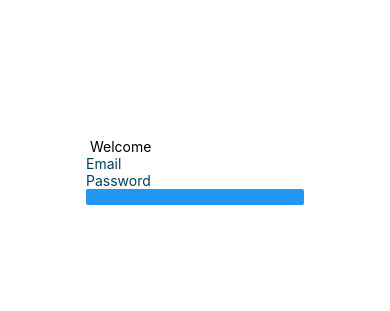
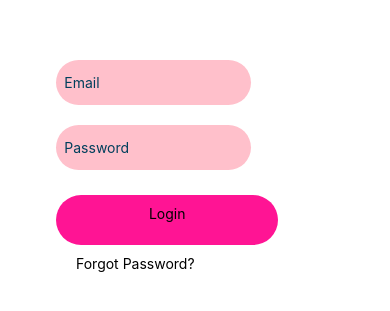
Before and after one commit to allisonzca/recQuest, a React Native app: screen / in a window 390 px wide. Shown: the part 251-562 px from the top of the page. Built offline with nearby package versions, Linux system fonts and the light colour scheme.

Commit message:
Update Login.js

```diff
--- a/components/Login.js
+++ b/components/Login.js
@@ -1,7 +1,60 @@
 import { disableExpoCliLogging } from "expo/build/logs/Logs";
 import React, {Component, useState} from "react";
-import {StyleSheet, Button, View, Text, Alert, TextInput} from 'react-native';
+import {StyleSheet, Button, View, Text, Alert, TextInput, TouchableOpacity} from 'react-native';
 import props from 'prop-types';
+
+const style = StyleSheet.create({
+    container: {
+        flex: 1,
+        backgroundColor: '#fff',
+        alignItems: 'center',
+        justifyContent: 'center',
+    },
+    inputView: {
+        backgroundColor: "#FFC0CB",
+        borderRadius: 30,
+        width: "70%",
+        height: 45,
+        marginBottom: 20,
+        marginleft: 30,
+        alignItems: "center",
+    },
+    textInput: {
+        outline: "none",
+        height: 50,
+        flex: 1,
+        padding: 10,
+        marginLeft: 40,
+    },
+
+    forgot_button: {
+        height: 50,
+        flex: 1,
+        padding: 10,
+        marginLeft: 10,
+
+    },
+    loginBtn:
+    {
+        width: "80%",
+        borderRadius: 25,
+        height: 50,
+        alignItems: "center",
+        marginTop: 5,
+        marginbottom: 10,
+        backgroundColor: "#FF1494",
+
+    },
+    loginText: {
+        marginTop: 10,
+        height: 80,
+        textAlignVertical: "center",
+
+
+    }
+
+
+})
 
 
 export default function Login() {
@@ -11,26 +64,39 @@ export default function Login() {
 
 
     return(
-        <View>
-            <Text> Welcome </Text>
-            <TextInput
+        <div>
+            <View style={style.inputView}>
+
+            <TextInput style={style.textInput}
                 placeholder = "Email"
                 placeholderTextColor = "#003f5c"
                 onChangeText={(email) => setEmail(email)}
 
             />
-            <TextInput
+        </View>
+
+        <View style={style.inputView}>
+            <TextInput style={style.textInput}
                 placeholder = "Password"
                 placeholderTextColor = "#003f5c"
                 secureTextEntry={true}
                 onChangeText={(password) => setPassword(password)}
 
             />
-            <Button>
-                title = "Sign In"
-                onPress={() => this.onLogin.bind(t)}
-            </Button>
+
         </View>
+        <View>
+
+            <TouchableOpacity style={style.loginBtn}>
+                <Text style={style.loginText}>Login</Text>
+            </TouchableOpacity>
+            <TouchableOpacity>
+                <Text style={style.forgot_button}>Forgot Password?</Text>
+            </TouchableOpacity>
+        </View>
+
+        </div>
+
 
         );
 
```
